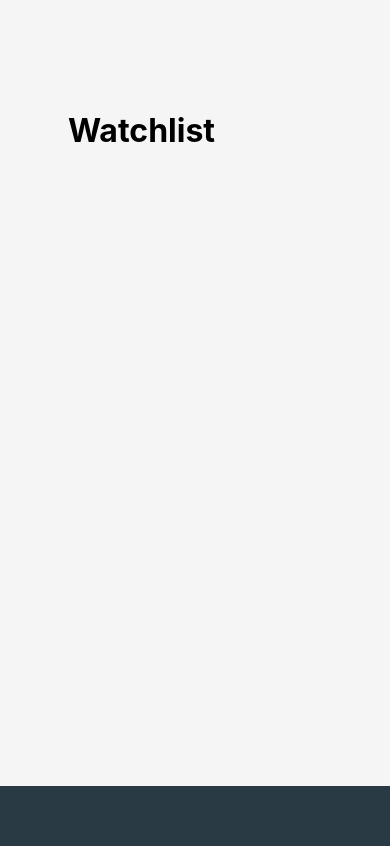
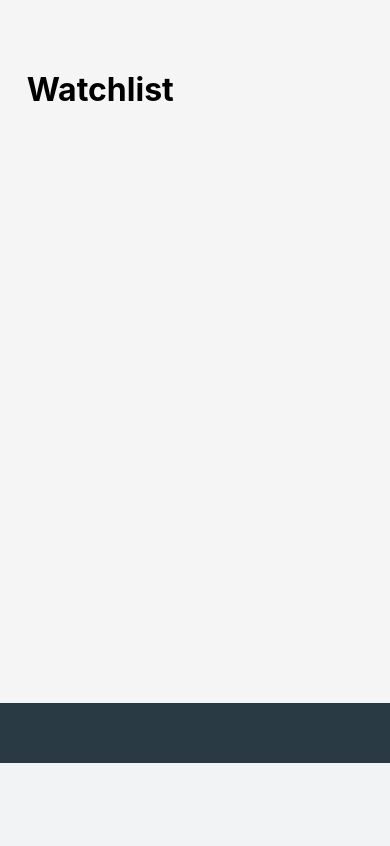
Before and after one commit to LucaYan0506/Auctions, a Django app: page /watchlist/ in a window 390 px wide. Shown: the part 190-1036 px from the top of the page. After the commit the page ends 953 px from the top, so only its background shows below. Run offline with Django 3.2, Linux system fonts and the light colour scheme; data comes from the database, SQL or seed files in the repository.

Commit message:
make .body looks better on mobile

```diff
--- a/auctions/static/auctions/styles.css
+++ b/auctions/static/auctions/styles.css
@@ -8,7 +8,6 @@
     font-family: -apple-system,BlinkMacSystemFont,"Segoe UI",Roboto,"Helvetica Neue",Arial,"Noto Sans",sans-serif,"Apple Color Emoji","Segoe UI Emoji","Segoe UI Symbol","Noto Color Emoji";
     padding: 60px;
     min-height: calc(100vh - 188px);
-    background-color:whitesmoke;
 }
 
 .nav-bar{
@@ -175,7 +174,7 @@
 #card{
     background-color: white;
     float:left;
-    width:min(70%,350px);
+    width:min(85%,350px);
     height: 500px;
     margin-left:3vw;
     margin-top:30px;
@@ -359,6 +358,7 @@
     }
     .body{
         margin-top: 200px;
+        padding: 5%;
     }
     .nav-bar .left,.nav-bar .right{
         float: none;
```
